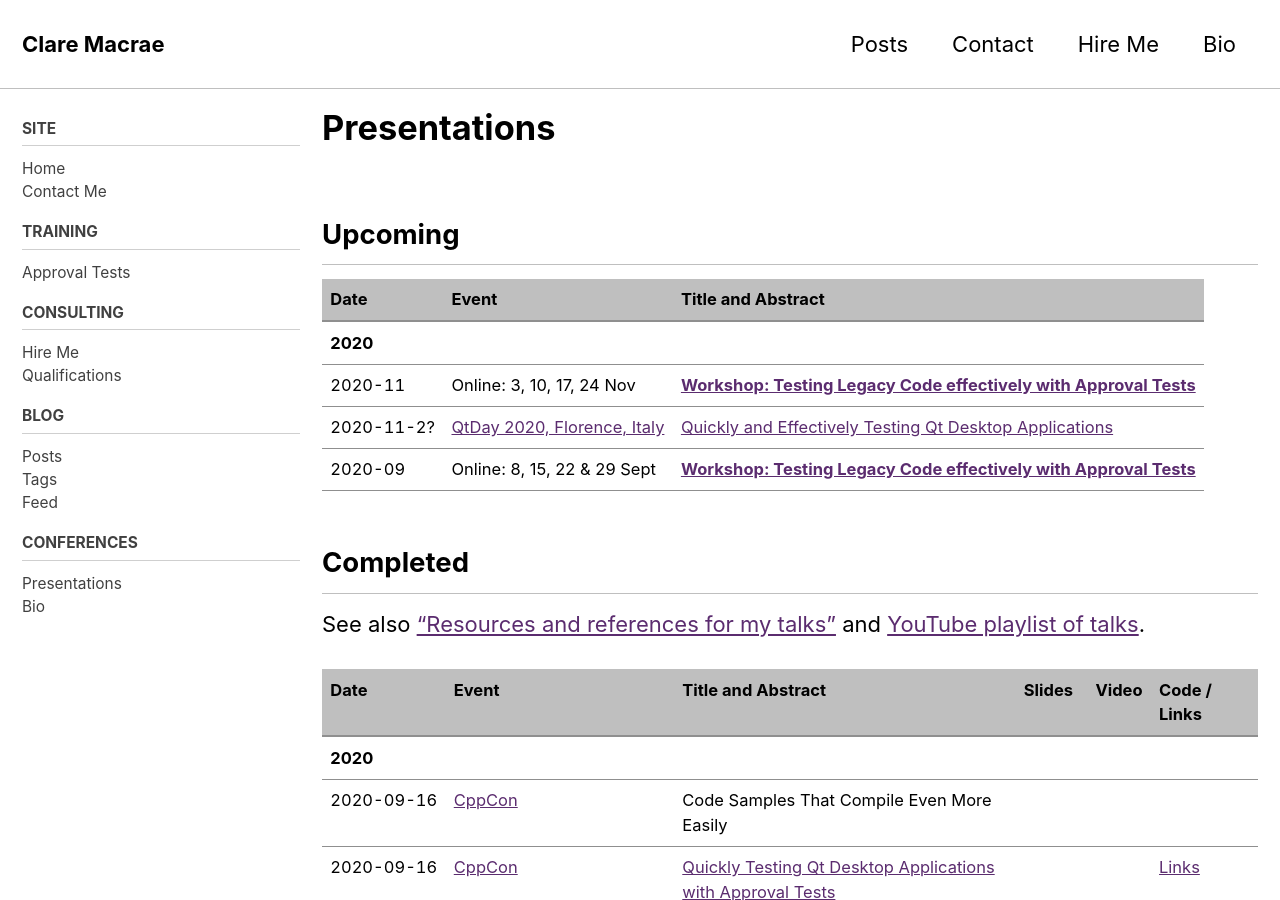
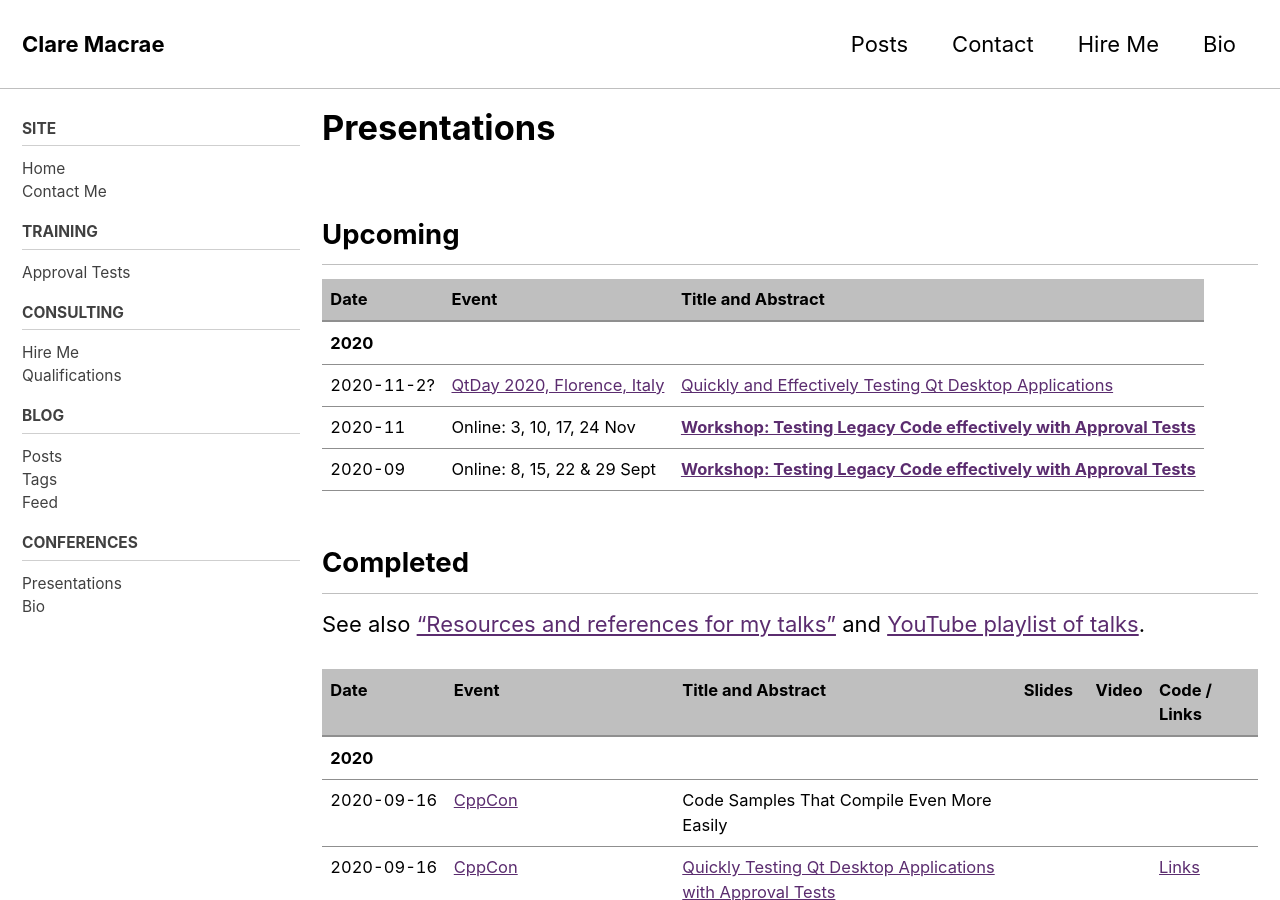
Before and after one commit to claremacrae/claremacrae.github.io, a Jekyll site: the page built from conferences/presentations.md, in a window 1280 px wide and 900 px high. Built offline with Jekyll 4.4.1, drawn with Linux system fonts in a browser that asks for light colours; cached includes are drawn as plain includes; nearby versions of some CDN libraries.

Commit message:
Reorder November presentations

```diff
--- a/conferences/presentations.md
+++ b/conferences/presentations.md
@@ -11,8 +11,8 @@ read_time: false
 | Date  | Event | Title and Abstract |
 | ----- | ----- | ------------------ |
 | **2020** | &nbsp; | &nbsp; |
+| <span class="text-tabular-dates">2020-11-2?</span> | [QtDay 2020, Florence,&nbsp;Italy](https://www.qtday.it/) | [Quickly and Effectively Testing Qt Desktop Applications](https://www.qtday.it/agenda/speakers/573234) |
 | <span class="text-tabular-dates">2020-11</span> | Online: 3, 10, 17, 24 Nov | [**Workshop: Testing Legacy Code effectively with Approval Tests**](https://bit.ly/LegacyCppNov2020) |
-| <span class="text-tabular-dates">2020-11-2?</span> | [QtDay 2020, Florence,&nbsp;Italy](https://www.qtday.it/) | [Quickly and Effectively Testing Qt Desktop Applications](https://www.qtday.it/agenda/speakers/573234) |
 | <span class="text-tabular-dates">2020-09</span> | Online: 8, 15, 22 & 29 Sept | [**Workshop: Testing Legacy Code effectively with Approval Tests**](https://claremacrae.co.uk/blog/2020/07/approvaltests-training-course) |
 
 ## Completed
```
